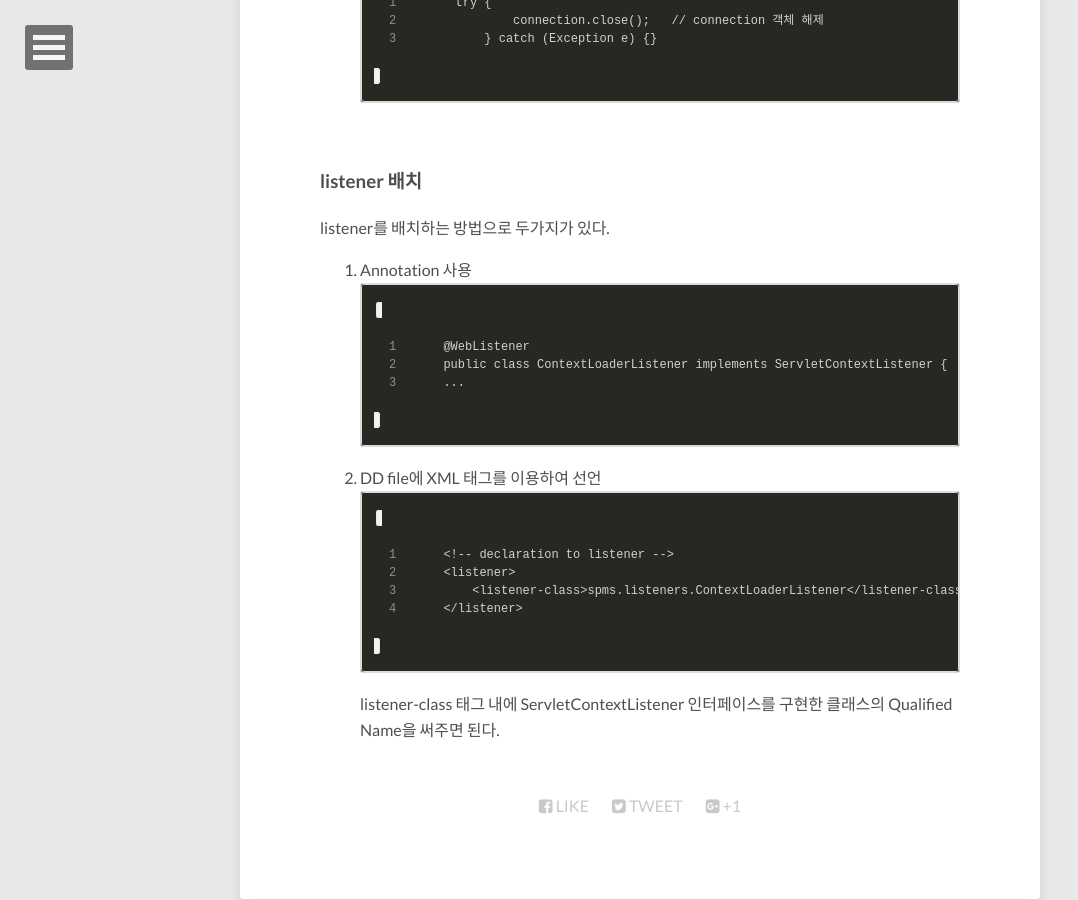
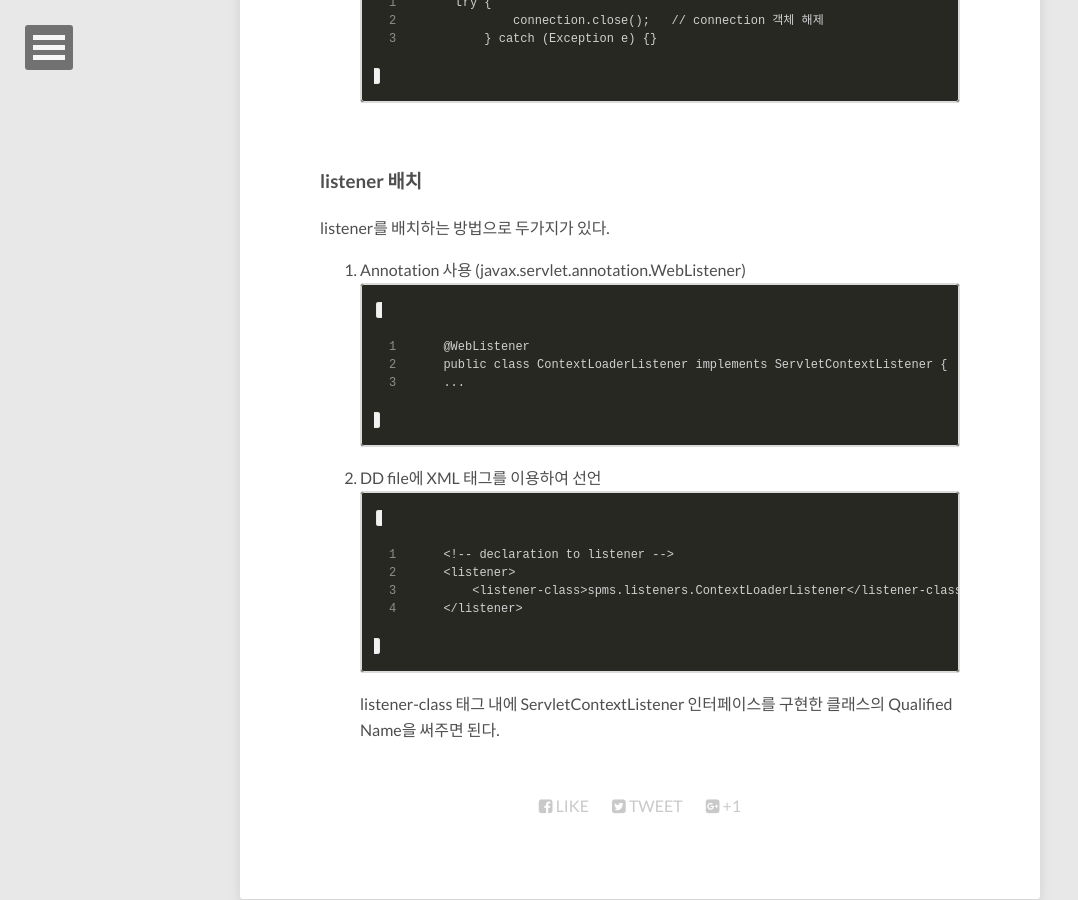
Before and after one commit to makeajourney/makeajourney.github.io, a Jekyll site: the page built from _posts/2016-02-07-dao.markdown, in a window 1280 px wide and 900 px high, scrolled down 2638 px. Shown: the whole window, without its empty margins (0-1078 px from the left). Built offline with Jekyll 4.4.1, drawn with Linux system fonts in a browser that asks for light colours; nearby versions of some CDN libraries; comment, search, counter and statistics services are not loaded.

Commit message:
Update 2016-02-07-dao.markdown

````diff
--- a/_posts/2016-02-07-dao.markdown
+++ b/_posts/2016-02-07-dao.markdown
@@ -97,7 +97,7 @@ DAO 공유를 위해 ServletContext에 저장.
 
 listener를 배치하는 방법으로 두가지가 있다.
 
-1. Annotation 사용
+1. Annotation 사용 (javax.servlet.annotation.WebListener)
 	```
 	@WebListener
 	public class ContextLoaderListener implements ServletContextListener {
````
